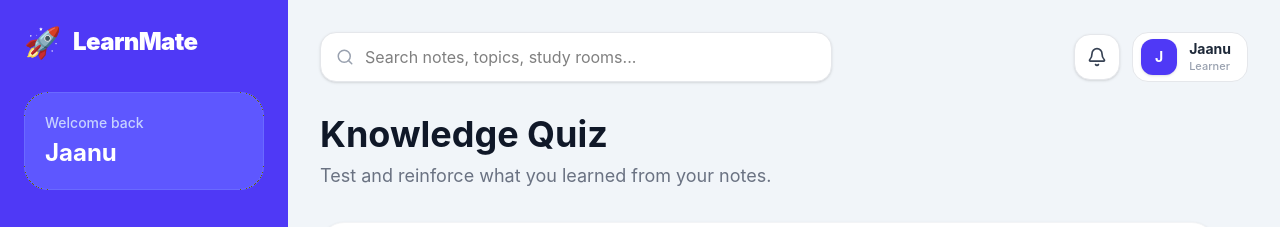
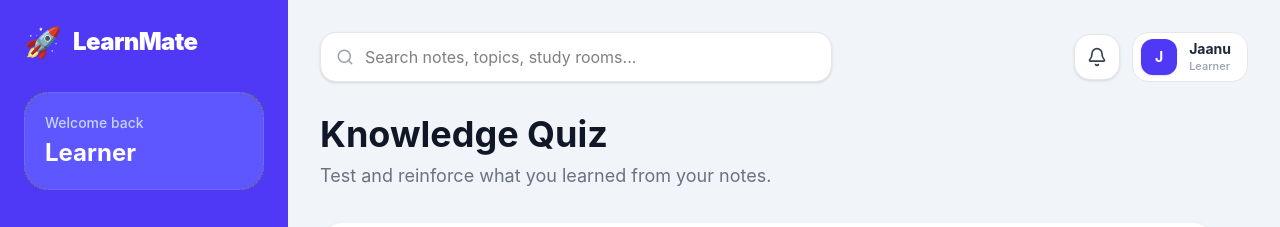
Before and after one commit to Janaki-gadu/Learnmate, a React (Vite) app in the folder client/: page /quiz in a window 1280 px wide. Shown: the top 227 px of the page. Built offline with nearby package versions, Linux system fonts and the light colour scheme.

Commit message:
fix: make user name dynamic and clean up logout keys

```diff
--- a/client/src/components/layout/Sidebar.jsx
+++ b/client/src/components/layout/Sidebar.jsx
@@ -1,3 +1,4 @@
+import { useEffect, useState } from "react";
 import { NavLink, useNavigate } from "react-router-dom";
 import {
   LayoutDashboard,
@@ -10,9 +11,26 @@ import {
 
 export default function Sidebar() {
   const navigate = useNavigate();
+  const [userName, setUserName] = useState("Learner");
+
+  useEffect(() => {
+    try {
+      const stored = localStorage.getItem("profile");
+      if (stored) {
+        const parsed = JSON.parse(stored);
+        // Extracts name from nested user object or root object
+        const name = parsed?.user?.name || parsed?.name || "Learner";
+        setUserName(name);
+      }
+    } catch (e) {
+      console.error("Failed to parse user profile:", e);
+    }
+  }, []);
 
   const handleLogout = () => {
+    // Clear all auth keys
     localStorage.removeItem("token");
+    localStorage.removeItem("profile");
     navigate("/");
   };
 
@@ -36,7 +54,9 @@ export default function Sidebar() {
         {/* Profile Card */}
         <div className="bg-indigo-500/80 border border-indigo-400/40 rounded-3xl p-5 mt-8">
           <p className="text-indigo-200 text-sm font-medium">Welcome back</p>
-          <h2 className="text-2xl font-bold mt-1 text-white">Jaanu</h2>
+          <h2 className="text-2xl font-bold mt-1 text-white capitalize">
+            {userName}
+          </h2>
         </div>
 
         {/* Navigation */}
```
